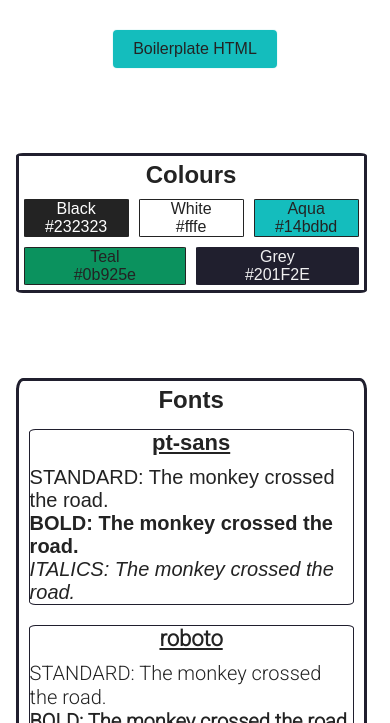
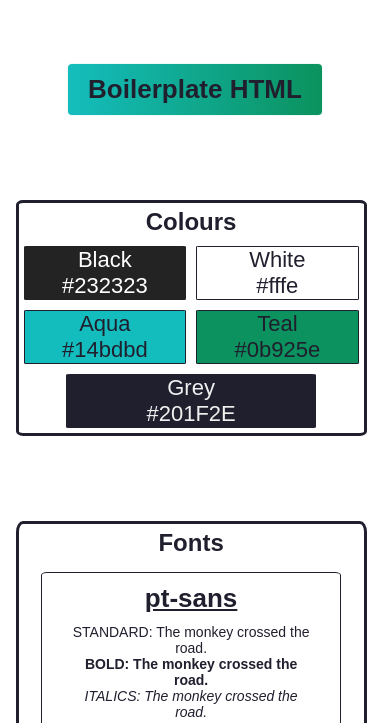
Before and after one commit to christopher-1989/website-design-system, a website: page index.html in a window 390 px wide. Shown: the part 121-844 px from the top of the page. Drawn offline with Linux system fonts and the light colour scheme.

Commit message:
Minor UI changes

```diff
--- a/index.html
+++ b/index.html
@@ -26,7 +26,7 @@
         </h1>
         <div class="btn-container">
             <a class='boilerplate-html-button' href="boilerplate-html.txt" target="_blank">
-                Boilerplate HTML
+                <strong>Boilerplate HTML</strong>
             </a>
         </div>
         <div class="container">
--- a/js/main.js
+++ b/js/main.js
@@ -42,25 +42,25 @@ const fonts = [
 
 const fontSizes = {
     h1: {
-        heading: "Herosection heading",
+        heading: "h1 - herosection heading",
         fullSize: "55px",
         tabletSize: "50px",
         phoneSize: "38px"
     },
     h2: {
-        heading: "Herosection subheading",
+        heading: "h2 - herosection subheading",
         fullSize: "45px",
         tabletSize: "35px",
         phoneSize: "24px"
     },
     h3: {
-        heading: "Second subheading",
+        heading: "h3 - second subheading",
         fullSize: "30px",
         tabletSize: "28px",
         phoneSize: "20px"
     },
     p: {
-        heading: "Herosection paragraph",
+        heading: "p - herosection paragraph",
         fullSize: "22px",
         tabletSize: "18px",
         phoneSize: "16px"
@@ -79,7 +79,7 @@ document.getElementById("colours-card-container").innerHTML = fullHTMLtext
 //logic for inserting fonts into index.html
 fullHTMLtext = "";
 fonts.forEach(fontObject => {
-    const card = `<div class='font-card' id="${fontObject.font}" style="${fontObject.fontFamily}"><h3><u>${fontObject.font}</u></h3><p>STANDARD: The monkey crossed the road.</p><p><strong>BOLD: The monkey crossed the road.</strong></p><p><em>ITALICS: The monkey crossed the road.</em></p></div>`;
+    const card = `<div class='font-card' id="${fontObject.font}" style="${fontObject.fontFamily}"><h3><u>${fontObject.font}</u></h3><p>STANDARD: The monkey crossed the road.</p><strong><p>BOLD: The monkey crossed the road.</p></strong><em><p>ITALICS: The monkey crossed the road.</p></em></div>`;
     fullHTMLtext += card;
 });
 
--- a/styles.css
+++ b/styles.css
@@ -2,7 +2,8 @@
     box-sizing: border-box;
     margin: 0 0;
     padding: 0 0;
-    color: #232323;
+    color: #201F2E;
+    font-size: 26px;
 }
 
 main {
@@ -38,11 +39,12 @@ main {
 
 .color-card {
     text-align: center;
-    min-width: 100px;
+    min-width: 160px;
     flex:1;
     border-radius: 2%;
     margin: 5px;
-    max-width: 200px;
+    max-width: 250px;
+    font-size: 36px;
 }
 
 /* Fonts styling */
@@ -50,15 +52,19 @@ main {
 #fonts-card-container,
 #font-size-container {
     flex-direction: column;
+    align-items: center;
 }
 
 .font-card,
 .font-size-card {
-    min-width: 100px;
-    flex:1;
+    min-width: 470px;
+    max-width: 720px;
+    flex:3;
     border: #201F2E 1px solid;
     border-radius: 2%;
     margin: 10px;
+    text-align: center;
+    padding: 10px 25px;
 }
 
 /* Text Styles stying */
@@ -78,25 +84,28 @@ h3 {
     text-align: center;
 }
 
-p {
-    font-size: 32px;
+@media screen and (max-width: 960px) {
+    .font-card,
+    .font-size-card {
+        min-width: 370px;
+        max-width: 370px;
+    }
 
-}
 
-/* The divs will scale with the size of the page but the list items will not */
-
-@media screen and (max-width: 960px) {
     h1 {
       font-size: 50px;
     }
     h2 {
         font-size: 35px;
     }
-    h3 {
+    h3,
+    a,
+    div,
+    .color-card {
         font-size: 28px;
     }
     p {
-        font-size: 24px;
+        font-size: 22px;
     }
     .font-style-list {
         font-size: 24px;
@@ -104,6 +113,13 @@ p {
   }
 
   @media screen and (max-width: 768px) {
+
+    .font-card,
+    .font-size-card {
+    min-width: 250px;
+    max-width: 300px;
+    }
+
     h1 {
       font-size: 40px;
     }
@@ -111,11 +127,14 @@ p {
     h2 {
       font-size: 24px;
     }
-    h3 {
+    h3,
+    a,
+    div,
+    .color-card {
         font-size: 22px;
     }
     p {
-        font-size: 20px;
+        font-size: 14px;
     }
     .font-style-list {
         font-size: 20px;
@@ -128,18 +147,20 @@ p {
       display: flex;
       min-width: 50px;
       justify-content: center;
+      margin-top: 4vh;
   }
 
   .boilerplate-html-button {
     text-decoration: none;
     border: 1px solid #fffe;
-    background-color: #14bdbd;
+    /* background-color: #14bdbd; */
+    background-image: linear-gradient(to right, #14bdbd , #0b925e);
     padding: 10px 20px;
     border-radius: 5px;
   }
 
   .boilerplate-html-button:hover {
     border: 1px solid #232323;
-    background-color: #fffe;
-    transition: all 0.2s ease-out;
+    background-image: linear-gradient(to right, #fffe , #fffe);
+    transition: all 0.2s ease-in-out;
   }
```
